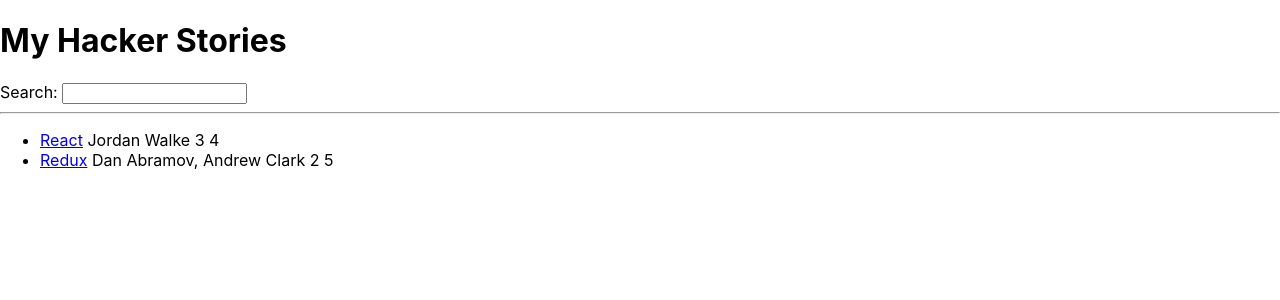
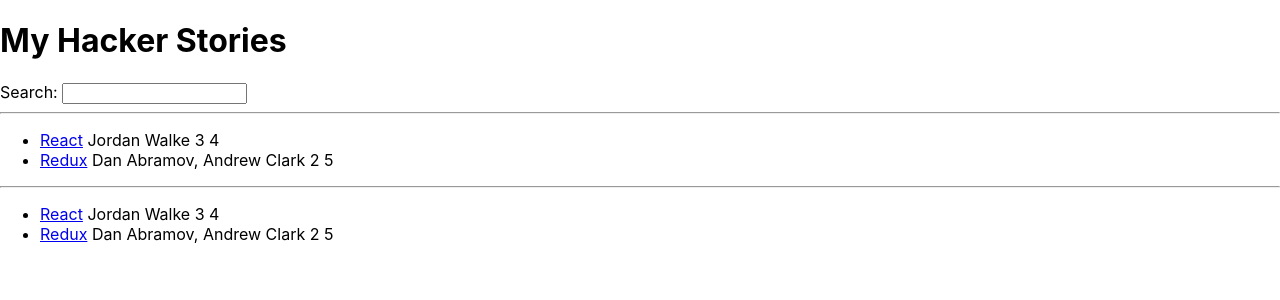
Before and after one commit to ryan-vimba/hacker-stories, a React (Create React App) app: page / in a window 1280 px wide. Shown: the top 300 px of the page. Built offline with nearby package versions, Linux system fonts and the light colour scheme.

Commit message:
switched funcs w/o block body to arrow funcs

```diff
--- a/src/App.js
+++ b/src/App.js
@@ -1,24 +1,29 @@
 import * as React from "react";
 
-function Search() {
-  return (
+// function Search() {
+//   return (
+//       <div>
+//         <label htmlFor="search">Search: </label>
+//         <input id="search" type="text"/>
+//       </div>
+//   );
+// }
+
+const Search = () => (
   <div>
     <label htmlFor="search">Search: </label>
     <input id="search" type="text"/>
   </div>
 );
-}
 
-function Item(item) {
-  return (
+const Item = (item) => (
   <li key={item.objectID}>
     <span><a href={item.url}>{item.title}</a></span>
     <span> {item.author} </span>
     <span>{item.num_comments} </span>
     <span>{item.points}</span>
   </li>
-  )
-}
+);
 
 function List() {
 
@@ -43,22 +48,22 @@
 
   return (
     <ul>
-      {list.map(function (item) {
+      {list.map((item) => {
         return Item(item);
       })}
     </ul>
   );
 }
 
-function App() {
-  return (
+const App = () => (
   <div>
     <h1>My Hacker Stories</h1>
     <Search />
     <hr />
     <List />
+    <hr />
+    <List />
   </div>
 );
-}
 
 export default App;
```
Lines whose indentation alone changed are shown as unchanged.
